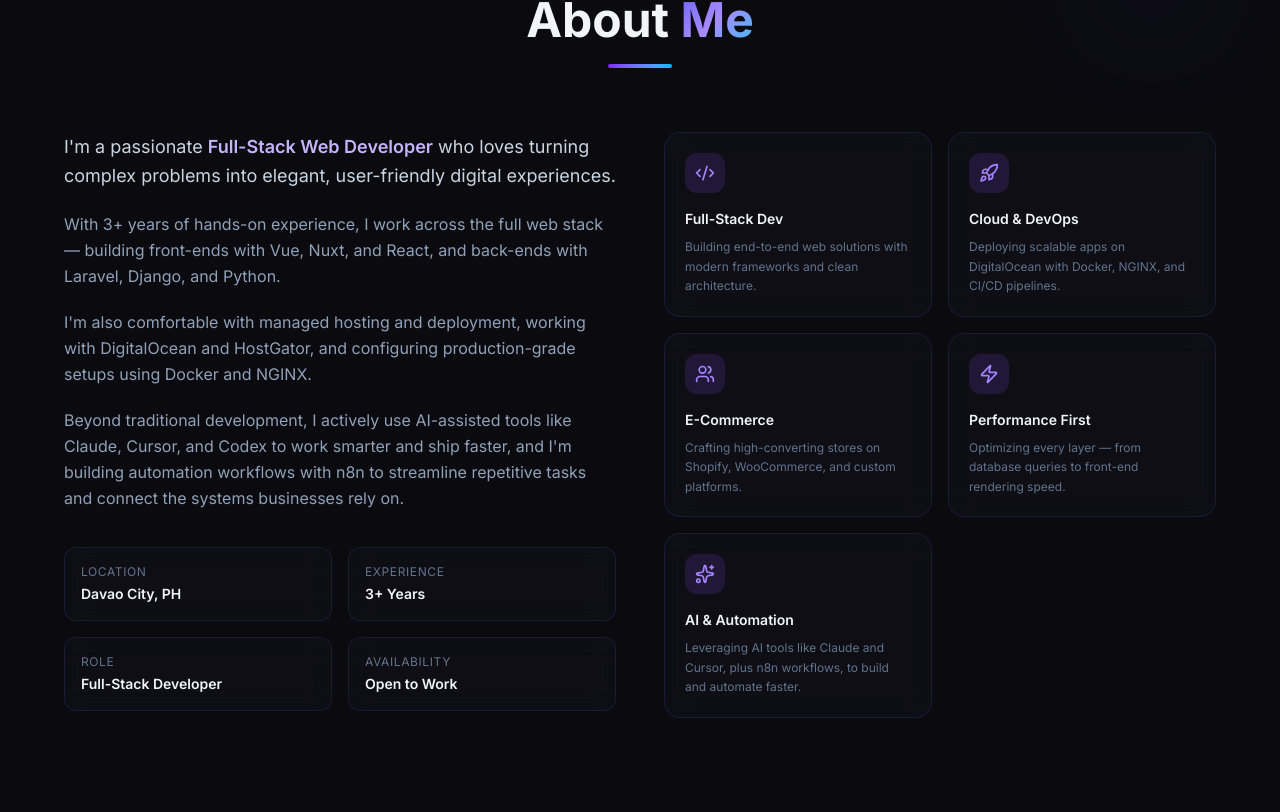
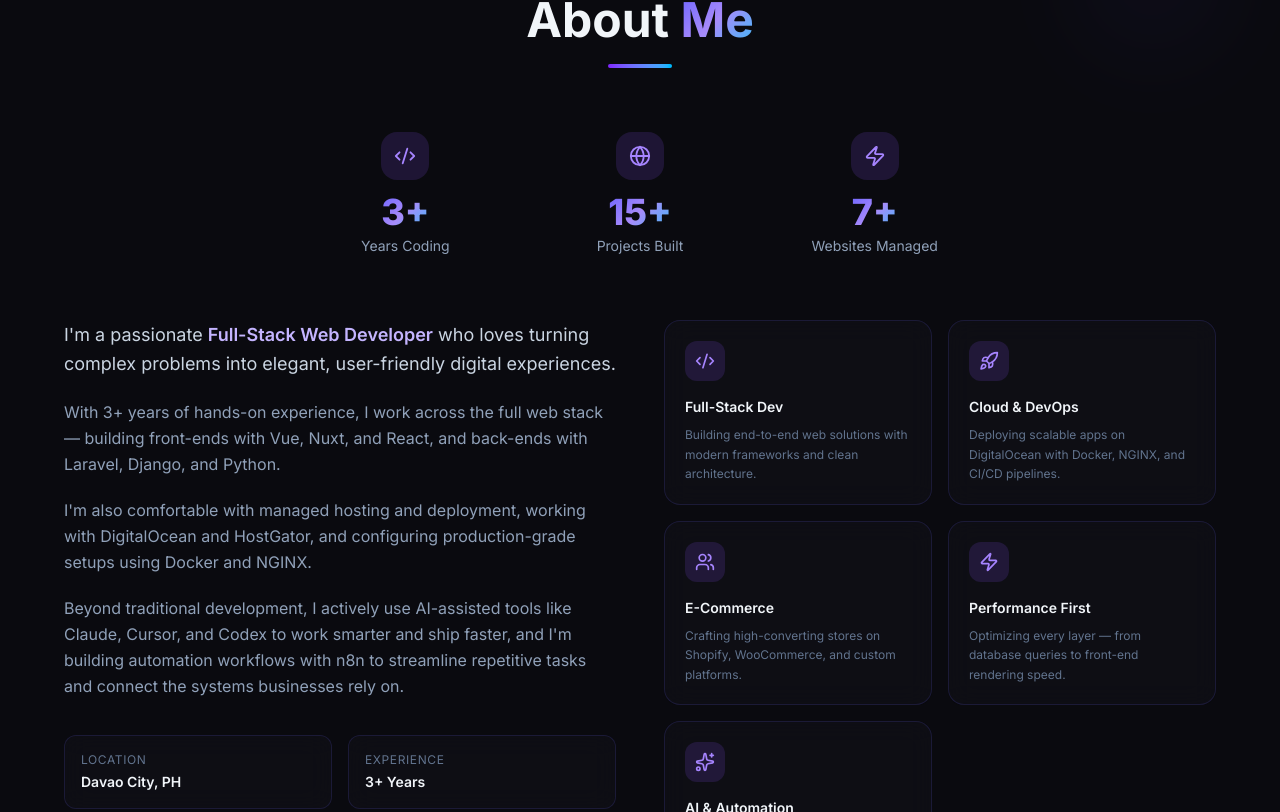
Before and after one commit to Jerven-git/my-portfolio, a React (Vite) app: page / in a window 1280 px wide. Shown: the part 948-1760 px from the top of the page. Built offline with nearby package versions, Linux system fonts and the light colour scheme.

Commit message:
portfolio changes

```diff
--- a/src/components/AIDevelopment.jsx
+++ b/src/components/AIDevelopment.jsx
@@ -121,7 +121,7 @@ export default function AIDevelopment() {
           <h2 className="text-4xl md:text-5xl font-bold text-slate-100 mb-5">
             AI <span className="gradient-text">Development</span>
           </h2>
-          <div className="w-16 h-1 bg-gradient-to-r from-pink-500 to-violet-500 rounded-full mx-auto mb-5" />
+          <div className="w-16 h-1 bg-linear-to-r from-pink-500 to-violet-500 rounded-full mx-auto mb-5" />
           <p className="text-slate-400 max-w-xl mx-auto">
             Full-scale applications I've built faster and smarter using AI-assisted development tools and workflows.
           </p>
--- a/src/components/About.jsx
+++ b/src/components/About.jsx
@@ -1,7 +1,13 @@
 import { motion } from 'framer-motion';
 import { useInView } from 'framer-motion';
 import { useRef } from 'react';
-import { Code2, Rocket, Users, Zap, Sparkles } from 'lucide-react';
+import { Code2, Rocket, Users, Zap, Sparkles, Globe } from 'lucide-react';
+
+const stats = [
+  { icon: Code2, value: '3+', label: 'Years Coding' },
+  { icon: Globe, value: '15+', label: 'Projects Built' },
+  { icon: Zap, value: '7+', label: 'Websites Managed' },
+];
 
 const highlights = [
   {
@@ -70,6 +76,22 @@ export default function About() {
             <div className="w-16 h-1 bg-gradient-to-r from-violet-600 to-sky-400 rounded-full mx-auto" />
           </motion.div>
 
+          {/* Stats Row */}
+          <motion.div
+            variants={itemVariants}
+            className="grid grid-cols-3 gap-4 sm:gap-8 max-w-2xl mx-auto mb-16"
+          >
+            {stats.map(({ icon: Icon, value, label }) => (
+              <div key={label} className="flex flex-col items-center text-center">
+                <div className="w-12 h-12 rounded-2xl bg-violet-500/15 flex items-center justify-center mb-3">
+                  <Icon size={22} className="text-violet-400" />
+                </div>
+                <span className="text-3xl md:text-4xl font-extrabold gradient-text">{value}</span>
+                <span className="text-slate-400 text-xs sm:text-sm mt-1">{label}</span>
+              </div>
+            ))}
+          </motion.div>
+
           <div className="grid md:grid-cols-2 gap-12 items-start">
             {/* Text Block */}
             <motion.div variants={itemVariants} className="space-y-5">
--- a/src/components/CV.jsx
+++ b/src/components/CV.jsx
@@ -1,6 +1,9 @@
 import { useRef } from 'react';
 import { motion, useInView } from 'framer-motion';
-import { Download, FileText, Briefcase, GraduationCap, Sparkles } from 'lucide-react';
+import { Download, FileText, Briefcase, GraduationCap, Sparkles, User } from 'lucide-react';
+
+const summary =
+  'Full-Stack Web Developer with 3+ years of experience building and maintaining web applications using Laravel and Vue.js/Nuxt.js. I also have hands-on experience with Django, React.js, and Shopify in e-commerce development. Passionate about modern web technologies and continuously exploring how AI can improve development workflows and enhance product innovation.';
 
 const experience = [
   {
@@ -80,6 +83,24 @@ export default function CV() {
             <FileText size={16} className="opacity-70" />
           </motion.a>
           <p className="text-slate-400 text-xs mt-3">PDF · Updated 2026</p>
+        </motion.div>
+
+        {/* Summary */}
+        <motion.div
+          initial={{ opacity: 0, y: 20 }}
+          whileInView={{ opacity: 1, y: 0 }}
+          viewport={{ once: true }}
+          transition={{ duration: 0.6 }}
+          className="glass rounded-2xl p-6 mb-12"
+          style={{ border: '1px solid rgba(108,99,255,0.15)' }}
+        >
+          <div className="flex items-center gap-3 mb-4">
+            <div className="w-10 h-10 rounded-xl bg-violet-500/15 flex items-center justify-center">
+              <User size={20} className="text-violet-400" />
+            </div>
+            <h3 className="text-slate-100 font-bold text-xl">Summary</h3>
+          </div>
+          <p className="text-slate-400 text-sm md:text-base leading-relaxed">{summary}</p>
         </motion.div>
 
         {/* Content Grid */}
```
Also changed, not shown: 1 other file (tests, documents, lock files or other folders).
